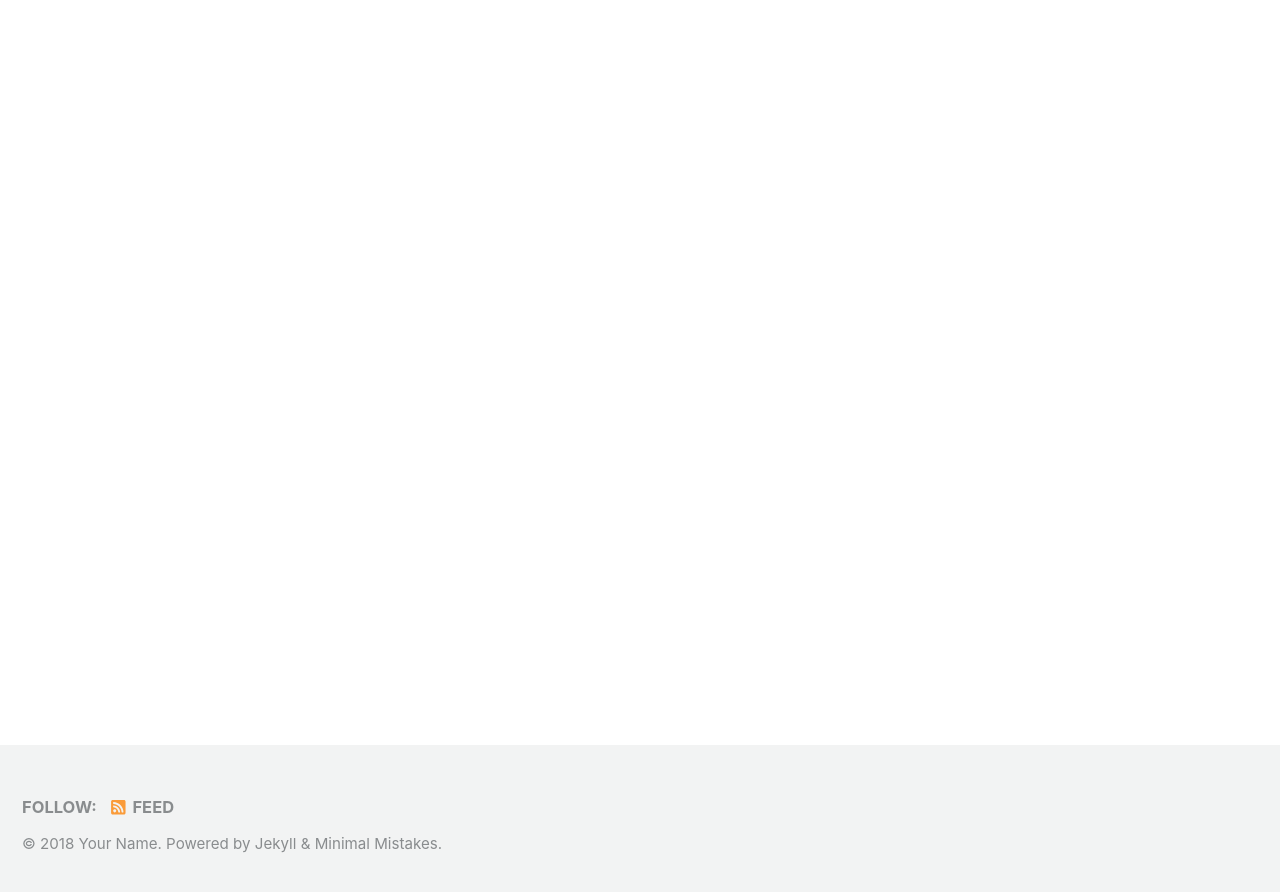
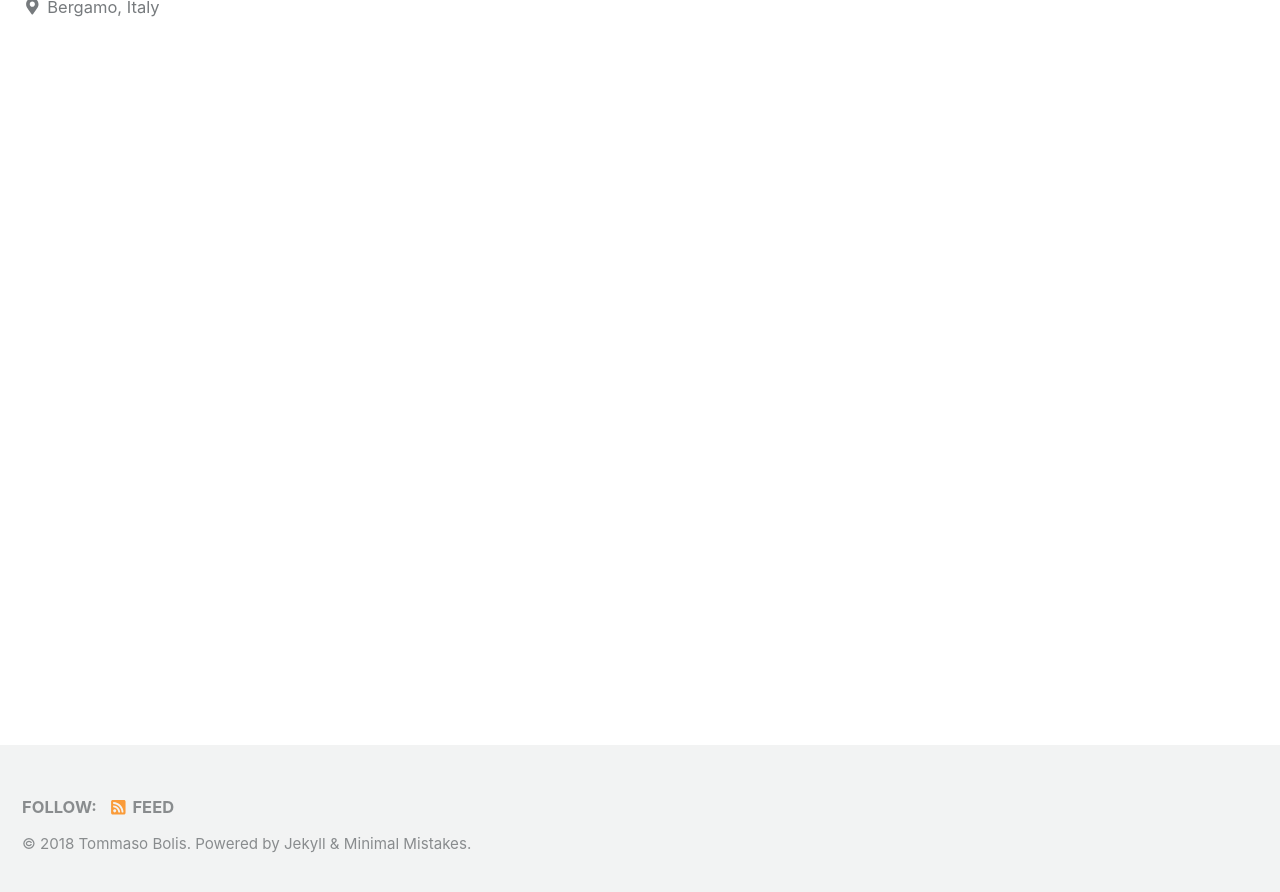
Before and after one commit to tommyilpazzo/tommyilpazzo.github.io, a Jekyll site: the page built from index.html, in a window 1280 px wide and 900 px high, scrolled down 222 px. Shown: the top 892 px of the window. Built offline with Jekyll 4.4.1, drawn with Linux system fonts in a browser that asks for light colours; cached includes are drawn as plain includes; nearby versions of some CDN libraries; the list of posts is cut into pages by our own code; some of the changed text lies outside the part shown.

Commit message:
Update _config.yml
Set up site title

```diff
--- a/_config.yml
+++ b/_config.yml
@@ -16,13 +16,13 @@ minimal_mistakes_skin    : "default" # "air", "aqua", "contrast", "dark", "dirt"
 
 # Site Settings
 locale                   : "en-US"
-title                    : "Site Title"
+title                    : "Tommaso Bolis"
 title_separator          : "-"
-name                     : "Your Name"
-description              : "An amazing website."
-url                      : # the base hostname & protocol for your site e.g. "https://mmistakes.github.io"
+name                     : "Tommaso Bolis"
+description              : "Tommaso Bolis's Personal Website"
+url                      : "https://tommasobolis.com" # the base hostname & protocol for your site e.g. "https://mmistakes.github.io"
 baseurl                  : # the subpath of your site, e.g. "/blog"
-repository               : # GitHub username/repo-name e.g. "mmistakes/minimal-mistakes"
+repository               : tommyilpazzo/tommyilpazzo.github.io # GitHub username/repo-name e.g. "mmistakes/minimal-mistakes"
 teaser                   : # path of fallback teaser image, e.g. "/assets/images/500x300.png"
 # breadcrumbs            : false # true, false (default)
 words_per_minute         : 200
@@ -78,7 +78,7 @@ naver_site_verification  :
 
 # Social Sharing
 twitter:
-  username               :
+  username               : TommasoBolis
 facebook:
   username               :
   app_id                 :
@@ -101,10 +101,10 @@ analytics:
 
 # Site Author
 author:
-  name             : "Your Name"
+  name             : "Tommaso Bolis"
   avatar           : # path of avatar image, e.g. "/assets/images/bio-photo.jpg"
-  bio              : "I am an amazing person."
-  location         : "Somewhere"
+  bio              : "Software Architect - Tech Enthusiast - Amateur Photographer" # "I am an amazing person."
+  location         : "Bergamo, Italy"
   email            :
   links:
     - label: "Email"
```
